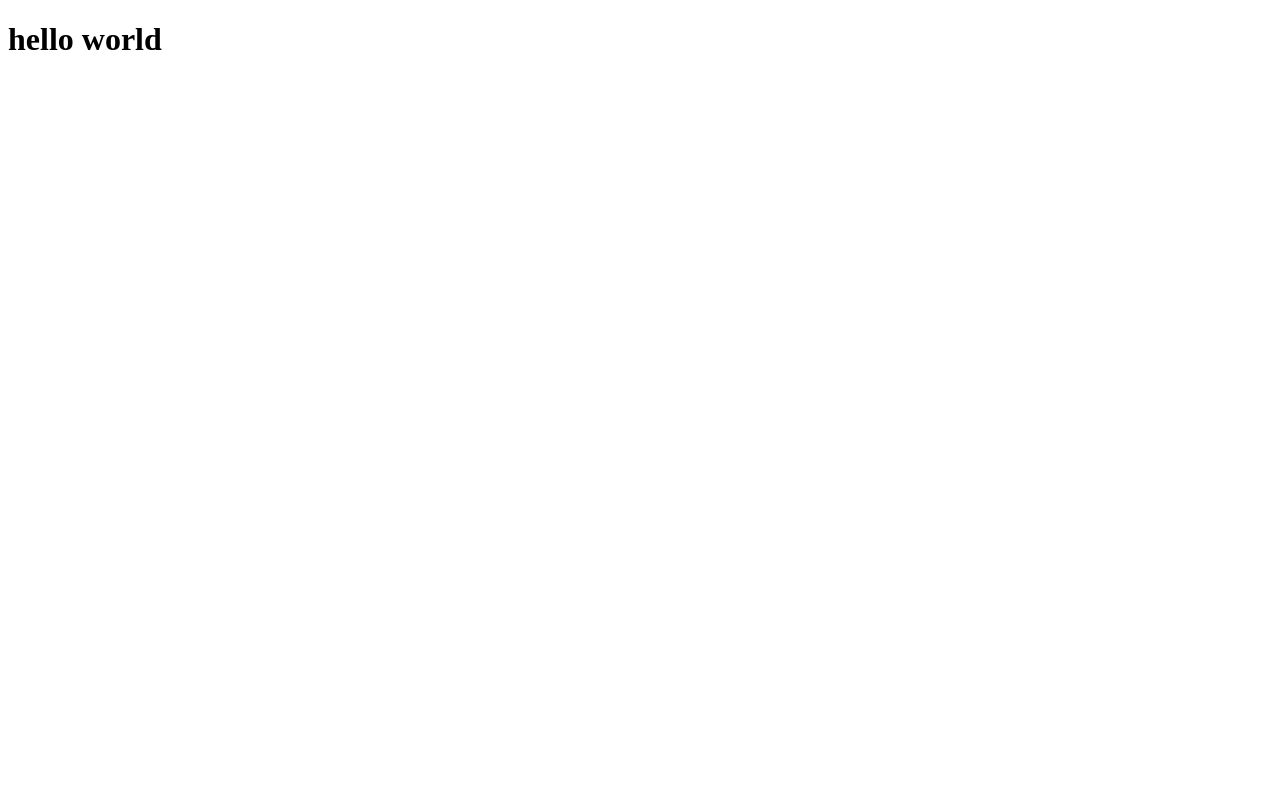
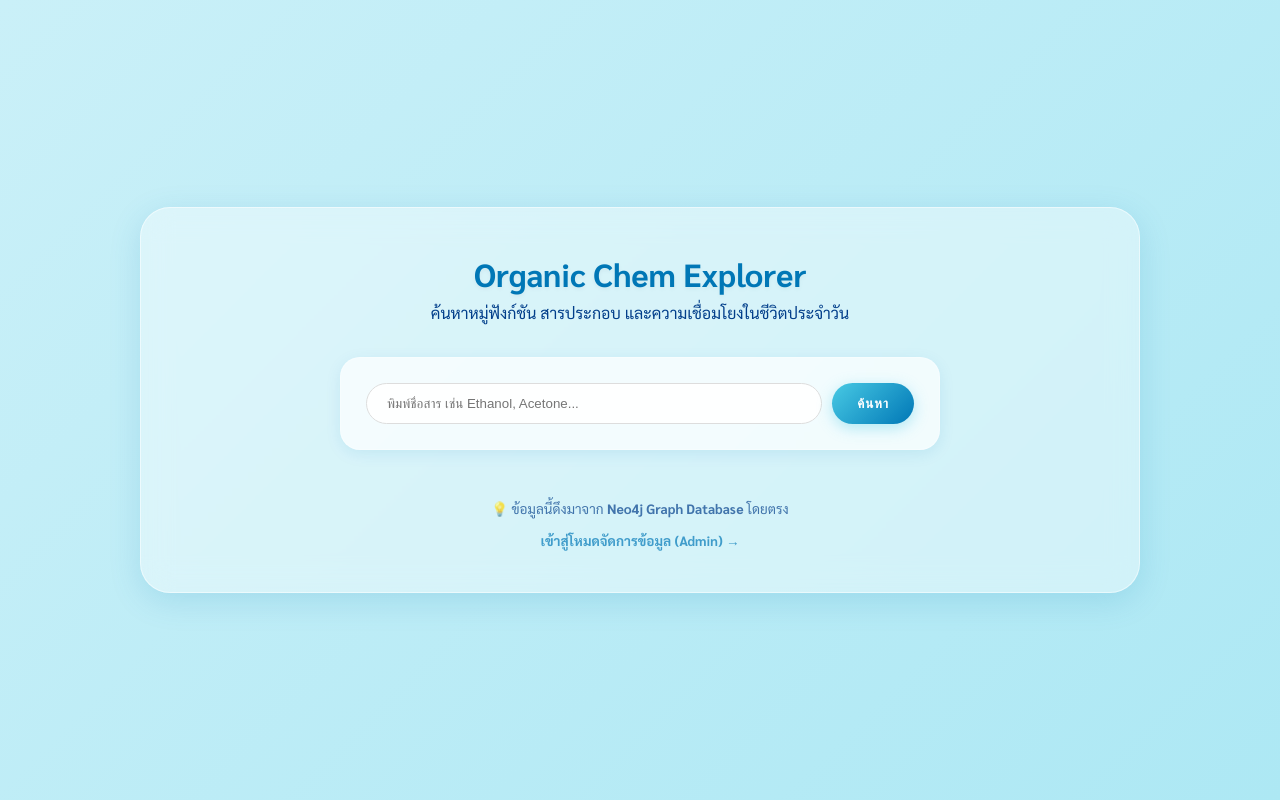
Before and after one commit to PhitchakornJalas/organic-chem-app, a Flask app: page / in a window 1280 px wide. Before the commit the page is almost empty. Run offline with Flask 3, Linux system fonts and the light colour scheme.

Commit message:
demo index & style web app

```diff
--- /dev/null
+++ b/app/static/css/style.css
@@ -0,0 +1,107 @@
+/* -----------------------------------------------------------
+   Global Styles - Light Blue Glassmorphism Theme
+   ----------------------------------------------------------- */
+
+:root {
+    --primary-color: #0077b6; /* สีฟ้าเข้มสำหรับหัวข้อ */
+    --accent-color: #00b4d8;  /* สีฟ้าสว่างสำหรับเน้นจุดสำคัญ */
+    --text-color: #023e8a;    /* สีน้ำเงินเข้มสำหรับตัวอักษร */
+    --glass-bg: rgba(255, 255, 255, 0.4); /* แผงกระจกขาวโปร่งแสง */
+    --glass-border: rgba(255, 255, 255, 0.5);
+    --glass-shadow: 0 8px 32px 0 rgba(0, 119, 182, 0.15); /* เงาสีฟ้าจางๆ */
+    --body-bg: linear-gradient(135deg, #caf0f8 0%, #ade8f4 100%); /* พื้นหลังไล่เฉดสีฟ้าอ่อน */
+    --body-font: 'Sarabun', sans-serif;
+}
+
+* {
+    box-sizing: border-box;
+    margin: 0;
+    padding: 0;
+}
+
+body {
+    font-family: var(--body-font);
+    background: var(--body-bg);
+    color: var(--text-color);
+    line-height: 1.6;
+    padding: 20px;
+    display: flex;
+    justify-content: center;
+    align-items: center;
+    min-height: 100vh;
+}
+
+/* -----------------------------------------------------------
+   Layout - App Wrapper
+   ----------------------------------------------------------- */
+
+.app-wrapper {
+    background: var(--glass-bg);
+    backdrop-filter: blur(15px);
+    -webkit-backdrop-filter: blur(15px);
+    border-radius: 30px;
+    border: 1px solid var(--glass-border);
+    box-shadow: var(--glass-shadow);
+    width: 100%;
+    max-width: 1000px;
+    padding: 40px;
+    margin: 20px;
+}
+
+/* -----------------------------------------------------------
+   UI Elements
+   ----------------------------------------------------------- */
+
+.card {
+    background: rgba(255, 255, 255, 0.7);
+    border-radius: 20px;
+    border: 1px solid rgba(255, 255, 255, 0.3);
+    padding: 25px;
+    box-shadow: 0 4px 15px 0 rgba(0, 119, 182, 0.1);
+    margin-bottom: 20px;
+    transition: all 0.3s ease;
+}
+
+.card:hover {
+    transform: scale(1.02);
+    box-shadow: 0 10px 30px 0 rgba(0, 119, 182, 0.2);
+}
+
+.btn-primary {
+    background: linear-gradient(135deg, #48cae4, #0077b6);
+    color: white;
+    border: none;
+    padding: 12px 25px;
+    border-radius: 50px;
+    font-weight: bold;
+    cursor: pointer;
+    text-transform: uppercase;
+    letter-spacing: 1px;
+    box-shadow: 0 4px 15px rgba(72, 202, 228, 0.4);
+    transition: all 0.3s ease;
+}
+
+.btn-primary:hover {
+    box-shadow: 0 6px 20px rgba(72, 202, 228, 0.6);
+    filter: brightness(1.1);
+}
+
+/* ส่วนของ Search Input */
+input[type="text"] {
+    background: rgba(255, 255, 255, 0.9);
+    border: 2px solid #90e0ef;
+    border-radius: 50px;
+    padding: 12px 25px;
+    outline: none;
+    color: var(--text-color);
+    transition: border 0.3s;
+}
+
+input[type="text"]:focus {
+    border-color: var(--primary-color);
+}
+
+h1.title-main {
+    color: var(--primary-color);
+    text-shadow: 0 2px 4px rgba(0, 0, 0, 0.05);
+}
--- a/app/templates/index.html
+++ b/app/templates/index.html
@@ -1,11 +1,86 @@
 <!DOCTYPE html>
 <html lang="en">
+
 <head>
   <meta charset="UTF-8">
   <meta name="viewport" content="width=device-width, initial-scale=1.0">
-  <title>Document</title>
+  <title>Organic Chem Explorer</title>
+
+  <link href="https://fonts.googleapis.com/css2?family=Sarabun:wght@300;400;700&display=swap" rel="stylesheet">
+  <link rel="stylesheet" href="{{ url_for('static', filename='css/style.css') }}">
 </head>
+
 <body>
-  <h1>hello world</h1>
+  <div class="app-wrapper">
+    <header style="grid-column: 1 / -1; text-align: center; margin-bottom: 2rem;">
+      <h1 class="title-main">Organic Chem Explorer</h1>
+      <p>ค้นหาหมู่ฟังก์ชัน สารประกอบ และความเชื่อมโยงในชีวิตประจำวัน</p>
+    </header>
+
+    <section style="grid-column: 1 / -1;">
+      <div class="card" style="max-width: 600px; margin: 0 auto;">
+        <form action="/search" method="post" style="display: flex; gap: 10px;">
+          <input type="text" name="compound" placeholder="พิมพ์ชื่อสาร เช่น Ethanol, Acetone..." required
+            style="flex: 1; border-radius: 25px; border: 1px solid #ddd; padding: 12px 20px;">
+          <button type="submit" class="btn-primary">ค้นหา</button>
+        </form>
+      </div>
+    </section>
+
+    <main style="grid-column: 1 / -1; margin-top: 2rem;">
+
+      {% if result %}
+      <div class="card">
+        <h2 style="border-bottom: 2px solid var(--accent-color); padding-bottom: 10px;">
+          ผลการค้นหา: <span style="color: var(--text-color);">{{ name }}</span>
+        </h2>
+
+        <div
+          style="display: grid; grid-template-columns: repeat(auto-fit, minmax(250px, 1fr)); gap: 20px; margin-top: 20px;">
+          <div
+            style="padding: 15px; border-left: 4px solid var(--primary-color); background: rgba(255,255,255,0.3); border-radius: 0 10px 10px 0;">
+            <h3 style="font-size: 1.1rem; color: var(--primary-color);">หมู่ฟังก์ชัน (Functional Group)</h3>
+            <p style="font-size: 1.3rem; font-weight: bold;">{{ result['group_name'] }}</p>
+            <p>สูตรโครงสร้าง: <code>{{ result['formula'] }}</code></p>
+          </div>
+
+          <div
+            style="padding: 15px; border-left: 4px solid var(--accent-color); background: rgba(255,255,255,0.3); border-radius: 0 10px 10px 0;">
+            <h3 style="font-size: 1.1rem; color: var(--accent-color);">พบได้ใน (Common Items)</h3>
+            {% if result['items'] %}
+            <ul style="list-style: none; margin-top: 5px;">
+              {% for item in result['items'] %}
+              <li
+                style="background: white; display: inline-block; padding: 2px 10px; border-radius: 15px; margin: 2px; font-size: 0.9rem;">
+                # {{ item }}
+              </li>
+              {% endfor %}
+            </ul>
+            {% else %}
+            <p>ไม่พบข้อมูลสิ่งของที่เกี่ยวข้อง</p>
+            {% endif %}
+          </div>
+        </div>
+      </div>
+      {% endif %}
+
+      {% if error %}
+      <div class="card" style="border-left: 5px solid #ff4444; background: rgba(255, 0, 0, 0.1);">
+        <p style="color: #cc0000; font-weight: bold;">⚠️ {{ error }}</p>
+        <p style="font-size: 0.9rem;">ลองค้นหาชื่อสารอื่น หรือตรวจสอบตัวสะกดอีกครั้งครับ</p>
+      </div>
+      {% endif %}
+
+      <div style="margin-top: 3rem; text-align: center; opacity: 0.7; font-size: 0.85rem;">
+        <p>💡 ข้อมูลนี้ดึงมาจาก <strong>Neo4j Graph Database</strong> โดยตรง</p>
+        <div style="margin-top: 10px;">
+          <a href="/admin"
+            style="color: var(--primary-color); text-decoration: none; font-weight: bold;">เข้าสู่โหมดจัดการข้อมูล
+            (Admin) →</a>
+        </div>
+      </div>
+    </main>
+  </div>
 </body>
+
 </html>
```
